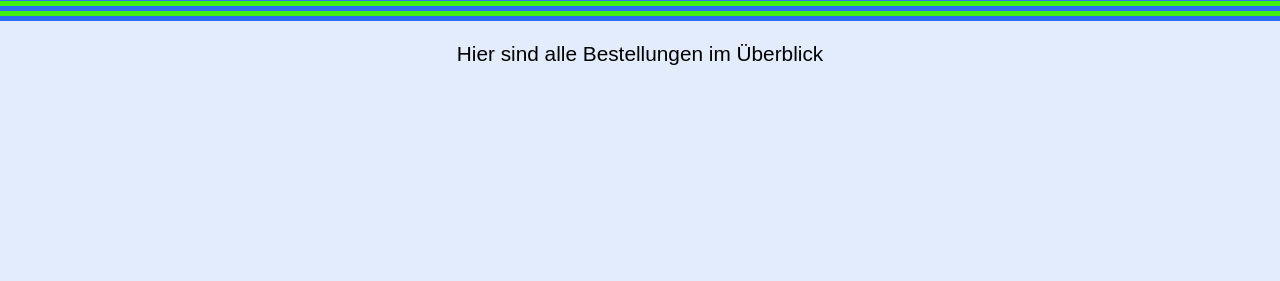
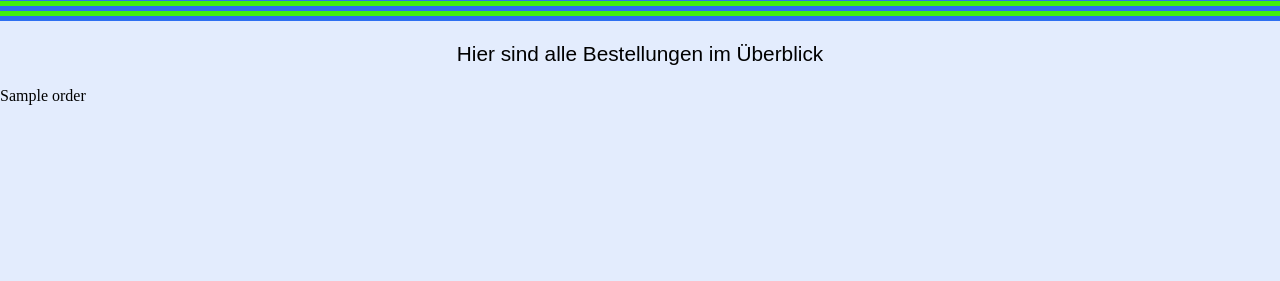
Before and after one commit to Osiran/SandwichSurf, a PHP site: template app/Views/overview.view.php in a window 1280 px wide. Shown: the part 193-474 px from the top of the page. Run offline with PHP 8.4, Linux system fonts and the light colour scheme; the template is opened without the code that fills it: most values are stand-ins (such as "Sample title", 1, 10 or a date in 2020).

Commit message:
js issue fixed

```diff
--- a/app/Views/order.view.php
+++ b/app/Views/order.view.php
@@ -7,7 +7,6 @@
         <meta name="viewport" content="width=device-width, initial-scale=1.0">
         <link rel="stylesheet" href="public/css/style.css">
         <title>Bestellungen</title>
-        <script src="public/js/app.js"></script>
 </head>
 
 <body>
@@ -104,6 +103,9 @@
                 <?php include 'app/Controllers/inc/footer.inc.php'; ?>
             </div>
         </div>
+
+        <!-- JS-File always import here! -->
+        <script src="public/js/app.js"></script>
     </body>
 
     </html>
--- a/app/Views/overview.view.php
+++ b/app/Views/overview.view.php
@@ -17,7 +17,10 @@
                 <p>Hier sind alle Bestellungen im Überblick</p>
             </div>
             <div class="js">
-                <!-- Hier die JS-Datei einfügen -->
+                <!-- All orders are shown here -->
+                <?php foreach($orders as $order){ ?>
+                    <p><?= $order ?></p>
+                <?php } ?>
             </div>
         </div>
         <div class="footer">
--- a/public/css/style.css
+++ b/public/css/style.css
@@ -1,4 +1,3 @@
-
 body {
   margin: 0;
   background-color: rgba(46, 111, 241, 0.1294117647);
@@ -73,7 +72,3 @@ body .container .footer .open {
 body .container .footer .createdBy {
   grid-area: createdBy;
 }/*# sourceMappingURL=style.css.map */
-
-.error {
-  color: red;
-}
```
Also changed, not shown: 1 other file.
